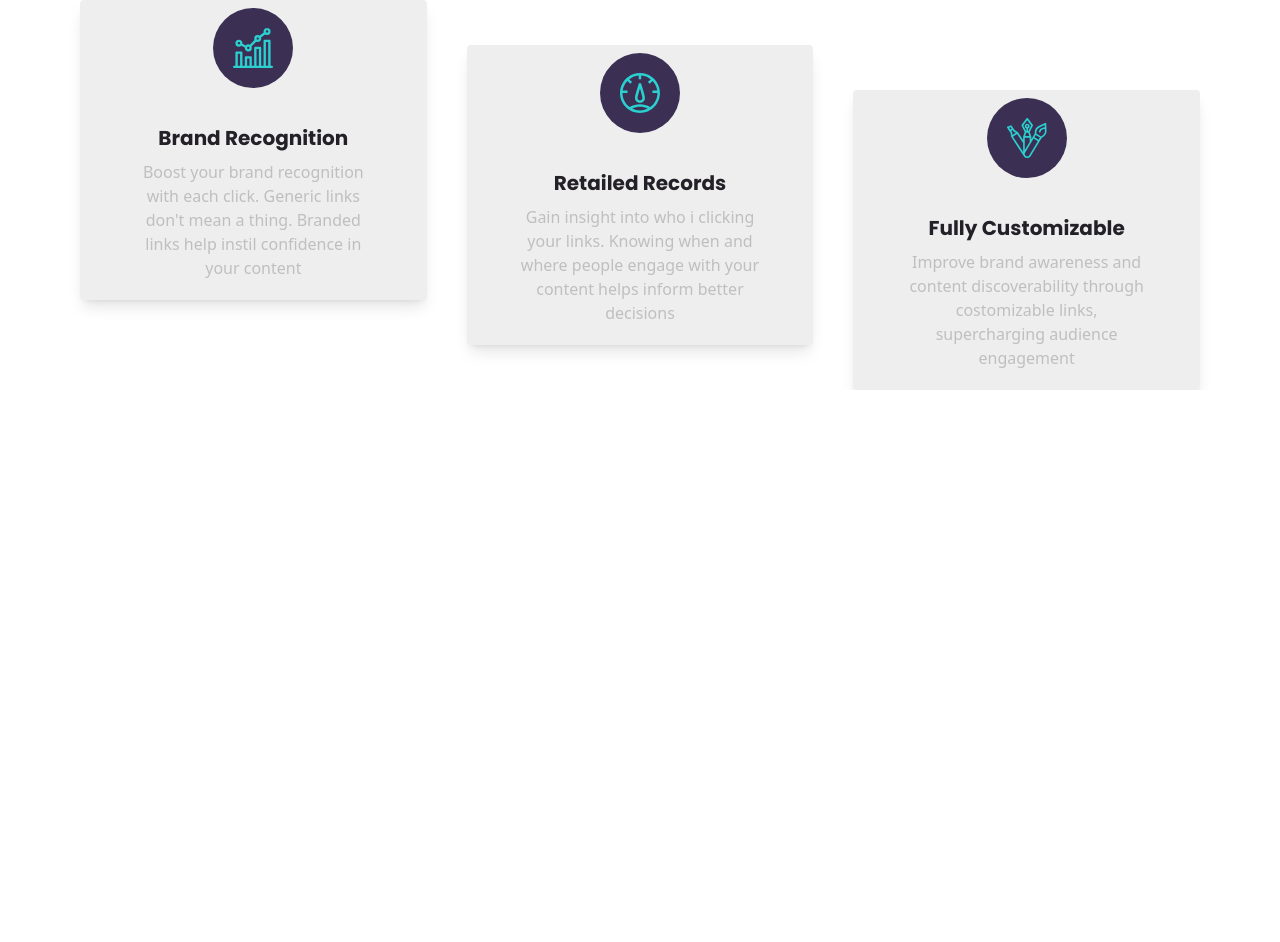
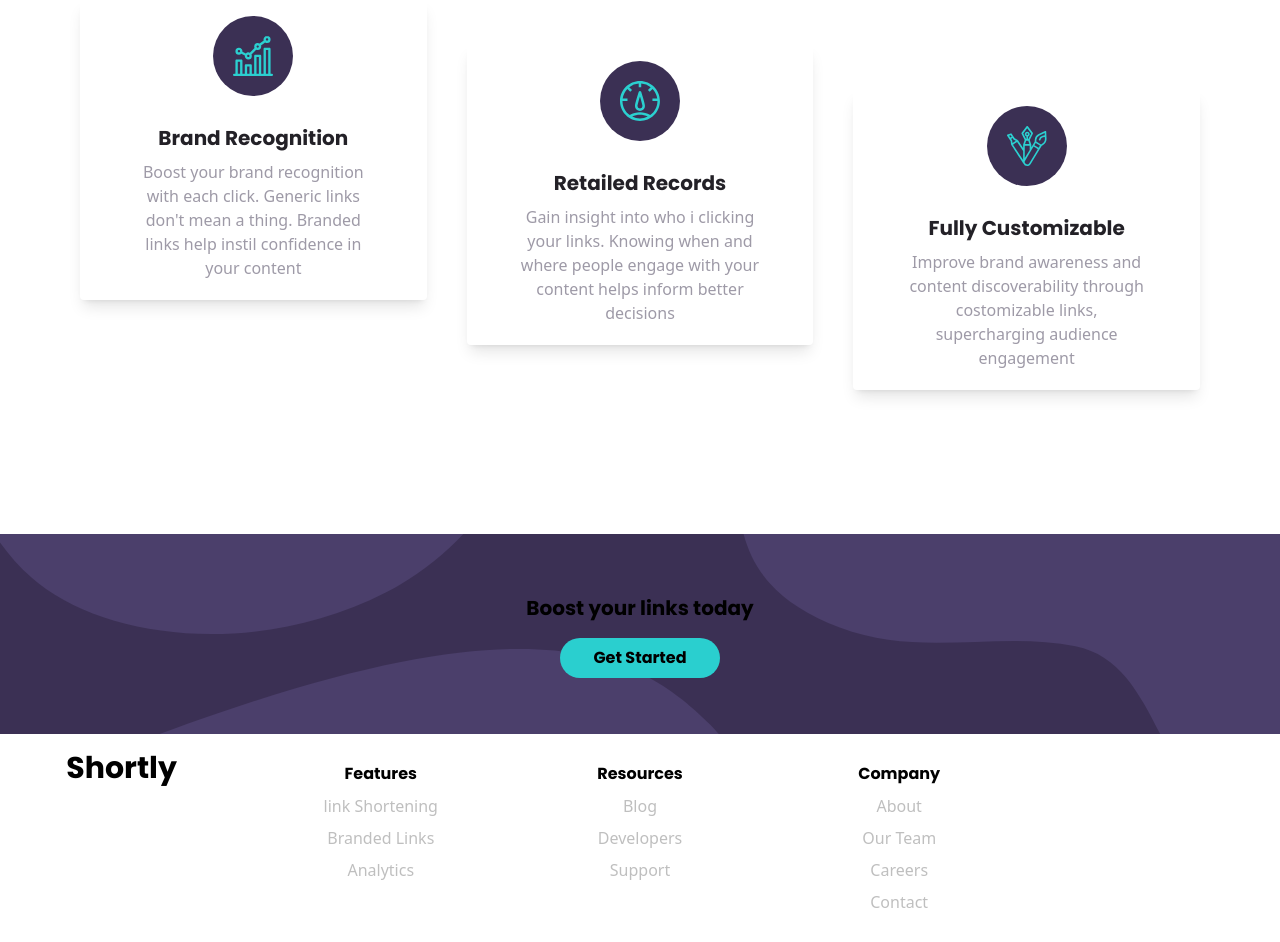
Before and after one commit to Zeddnyx/urlShortly, a React (Vite) app: page / in a window 1280 px wide. Shown: the part 941-1883 px from the top of the page. Before the commit the page ends 1331 px from the top, so only its background shows below. Built offline with nearby package versions, Linux system fonts and the light colour scheme.

Commit message:
add footer and fix nav

```diff
--- a/src/App.jsx
+++ b/src/App.jsx
@@ -1,6 +1,7 @@
 import Nav from './page/Nav'
 import Home from './page/Home'
 import Info from './page/InfoStatistic'
+import Footer from './page/Footer'
 
 function App() {
 
@@ -10,6 +11,7 @@ function App() {
       <Home />
       <Info />
     </div>
+    <Footer />
   </div>
 }
 export default App
--- /dev/null
+++ b/src/page/Footer.jsx
@@ -0,0 +1,74 @@
+import BgMobile from '../asset/images/bg-boost-mobile.svg'
+import BgDesktop from '../asset/images/bg-boost-desktop.svg'
+import Fb from '../asset/images/icon-facebook.svg'
+import Twit from '../asset/images/icon-twitter.svg'
+import Pint from '../asset/images/icon-pinterest.svg'
+import Ig from '../asset/images/icon-instagram.svg'
+
+export default function Footer() {
+  const Li = props => <li className='text-gray hover:text-cyan'>{props.li}</li>
+
+  return <div className={parent}>
+    <div>
+      <img className={img} src={BgMobile} alt="bg-boost-mobile" />
+      <img className={img2} src={BgDesktop} alt="bg-boost-desktop" />
+
+      <div className={divtextjmg}>
+        <h1 className={h1}>Boost your links today</h1>
+        <button className={btn}>Get Started</button>
+      </div>
+    </div>
+
+    <footer className={footer}>
+      <div className={divFooter}>
+        <h1 className={footerH1}>Shortly</h1>
+
+        <ol className={ol}>
+          <h3 className={footerH3}>Features</h3>
+          <Li li='link Shortening' />
+          <Li li='Branded Links' />
+          <Li li='Analytics' />
+        </ol>
+
+        <ol className={ol}>
+          <h3 className={footerH3}>Resources</h3>
+          <Li li='Blog' />
+          <Li li='Developers' />
+          <Li li='Support' />
+        </ol>
+
+        <ol className={ol}>
+          <h3 className={footerH3}>Company</h3>
+          <Li li='About' />
+          <Li li='Our Team' />
+          <Li li='Careers' />
+          <Li li='Contact' />
+        </ol>
+
+        <div className={footerSosmed}>
+          <img src={Fb} alt="fb" />
+          <img src={Twit} alt="twit" />
+          <img src={Pint} alt="pint" />
+          <img src={Ig} alt="ig" />
+        </div>
+
+      </div>
+    </footer>
+  </div>
+}
+const parent = 'mt-20 xl:mt-36'
+const img = 'w-full h-60 bg-darkViolet xl:hidden'
+const img2 = 'w-full h-[200px] hidden bg-darkViolet xl:flex'
+
+const divtextjmg = 'absolute flex flex-col items-center gap-4 font-pop text-center w-full -my-40 xl:-my-[140px]'
+const h1 = 'text-xl'
+const btn = 'py-2 bg-cyan rounded-full w-40 outline-none'
+
+const footer = 'py-4 grid text-center bg-verDarkViolet'
+const divFooter = 'grid gap-4 xl:grid-cols-5'
+const footerH1 = 'font-pop text-3xl'
+
+const ol = 'flex flex-col gap-2 my-3'
+const footerH3 = 'font-pop text-md'
+
+const footerSosmed = 'mt-10 flex justify-center gap-6 h-6'
--- a/src/page/Home.jsx
+++ b/src/page/Home.jsx
@@ -20,7 +20,7 @@ export default function Home() {
 
     <form className={form} onSubmit={handleForm}>
       <input className={input} type="text" placeholder='Shorten a link here...' />
-      <button className={btnInput} type="submit">Shorton It!</button>
+      <button className={btnInput} type="submit">Shorten It!</button>
     </form>
   </header>
 }
@@ -34,5 +34,5 @@ const p = 'text-sm font-normal text-gray sm:px-12'
 const btn = 'bg-cyan w-[170px] mx-auto py-4 font-pop rounded-full text-[#fff]'
 
 const form = 'mt-20 bg-darkViolet flex flex-col gap-5 p-5 rounded-lg md:flex-row'
-const input = 'p-3 bg-[#eee] text-gray rounded-lg outline-none md:w-full'
-const btnInput = 'bg-cyan rounded-lg py-3 outline-none font-pop md:w-60'
+const input = 'p-3 bg-[#fff] text-gray rounded-lg outline-none md:w-full'
+const btnInput = 'bg-cyan text-[#fff] rounded-lg py-3 outline-none font-pop md:w-60'
--- a/src/page/InfoStatistic.jsx
+++ b/src/page/InfoStatistic.jsx
@@ -1,8 +1,6 @@
 import Brand from '../asset/images/icon-brand-recognition.svg'
 import Detail from '../asset/images/icon-detailed-records.svg'
 import Fully from '../asset/images/icon-fully-customizable.svg'
-import BgMobile from '../asset/images/bg-boost-mobile.svg'
-import BgDesktop from '../asset/images/bg-boost-desktop.svg'
 
 export default function Info() {
 
@@ -45,11 +43,11 @@ export default function Info() {
 
 const section = 'mt-36 text-center items-center flex flex-col'
 const h1 = 'font-pop text-2xl my-3'
-const article = 'px-3 text-gray'
+const article = 'px-3 text-grayViolet'
 
 const parentCard = 'grid grid-cols-1 xl:grid-cols-3 xl:gap-10 xl:h-[470px]'
-const card = 'bg-[#eee] mt-20 rounded shadow-lg grid grid-cols-1 w-full place-items-center text-center'
-const divImg = 'bg-darkViolet my-2 rounded-full p-5 w-20'
+const card = 'bg-[#fff] mt-20 rounded shadow-lg grid grid-cols-1 w-full place-items-center text-center'
+const divImg = 'bg-darkViolet mt-4 rounded-full p-5 w-20'
 
 const divText = 'px-10 py-5'
 const divH1 = 'font-pop text-xl py-2 text-veryDarkViolet'
--- a/src/page/Nav.jsx
+++ b/src/page/Nav.jsx
@@ -30,6 +30,7 @@ export default function Nav() {
       {!nav ? <FiMenu size='25' /> : <AiOutlineClose size='25' /> }
       </div>
     </div>
+
     <ul className={!nav ? `hidden` : `${ulMobile}` }>
       <Li li='Feature' />
       <Li li='Pricing' />
@@ -43,8 +44,8 @@ export default function Nav() {
   </nav>
 }
 
-const navbar = 'px-5 z-50'
-const div = 'w-full top-0 left-0 fixed flex justify-between px-5 items-center py-3 bg-[#fff]'
+const navbar = 'px-5 z-50 grid'
+const div = 'w-full top-0 left-0 fixed flex justify-between px-5 items-center py-3 bg-[#eee]'
 
 const menu = 'text-gray md:hidden'
-const ulMobile = 'md:hidden mt-20 flex flex-col gap-5 bg-darkViolet rounded-xl text-center py-10'
+const ulMobile = 'md:hidden mt-20 z-40 fixed self-center w-[90%] flex flex-col gap-5 bg-darkViolet rounded-xl text-center py-10'
```
